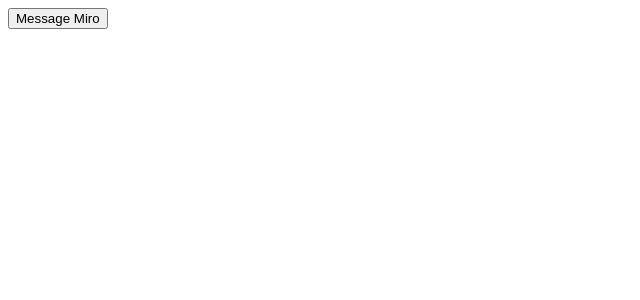
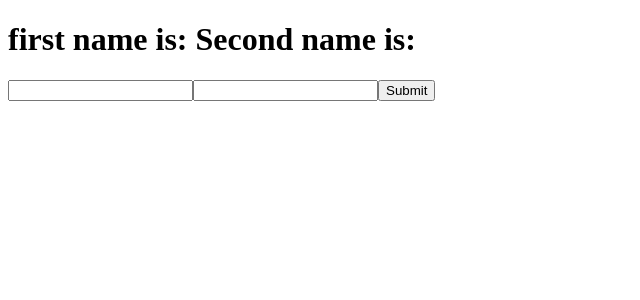
Before and after one commit to dydko1/ReactFullCourseeFromYoutube, a React (Vite) app: page / in a window 1280 px wide. Shown: the top 300 px of the page, without its empty margins (0-640 px from the left). Built offline with nearby package versions, Linux system fonts and the light colour scheme.

Commit message:
lesson27

```diff
--- a/src/App.jsx
+++ b/src/App.jsx
@@ -1,10 +1,10 @@
-import Message from "./Message";
+import Form25 from "./components/old_/lesson25/Form25";
 
 function App() {
 
   return (
     <div className="App">
-      <Message />
+      <Form25 />
     </div>
   )
 }
--- /dev/null
+++ b/src/components/old_/lesson25/Form25.jsx
@@ -0,0 +1,33 @@
+import { useState } from "react";
+// import React from "react";
+
+export default function Form25() {
+
+    const [name, setName] = useState({ firstName: "", lastName: "" });
+
+    const handleSubmitInput = (e) => {
+        setName({ ...name, firstName: e.target.value });
+    }
+
+    const handleSubmitInput2 = (e) => {
+        setName({ ...name, lastName: e.target.value });
+    }
+
+    const handleSubmit = (e) => {
+        console.log(name)
+        e.preventDefault();
+    }
+
+    return (
+        <>
+            <div>
+                <h1>first name is: {name.firstName} Second name is: {name.lastName}</h1>
+            </div>
+            <form>
+                <input id="name" type="text" value={name.firstName} onChange={handleSubmitInput} />
+                <input id="lastName" type="text" value={name.lastNam} onChange={handleSubmitInput2} />
+                <button onClick={(e) => handleSubmit(e)}>Submit</button>
+            </form >
+        </>
+    )
+}
```
Also changed, not shown: src/components/old_/lesson23/Counter23.jsx (added, +39 -0 lines), src/components/old_/lesson21/Message.jsx (renamed from src/Message.jsx).
